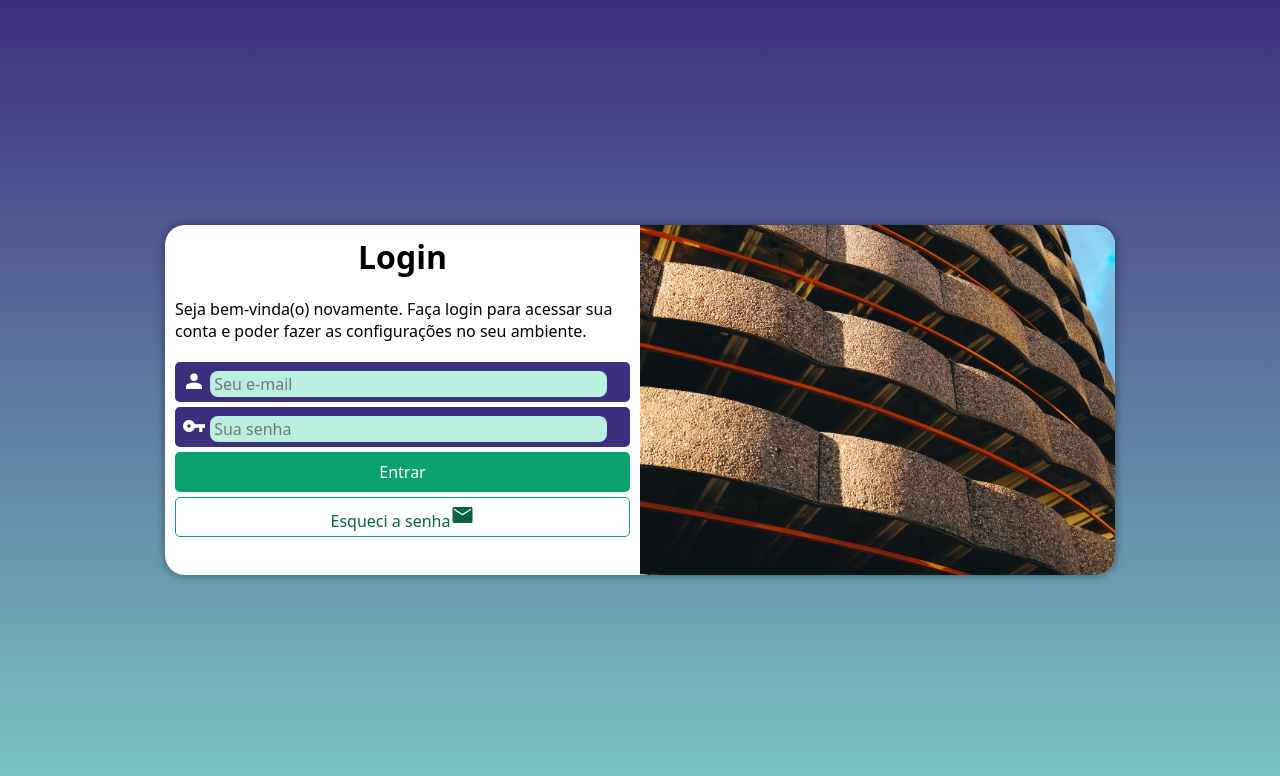
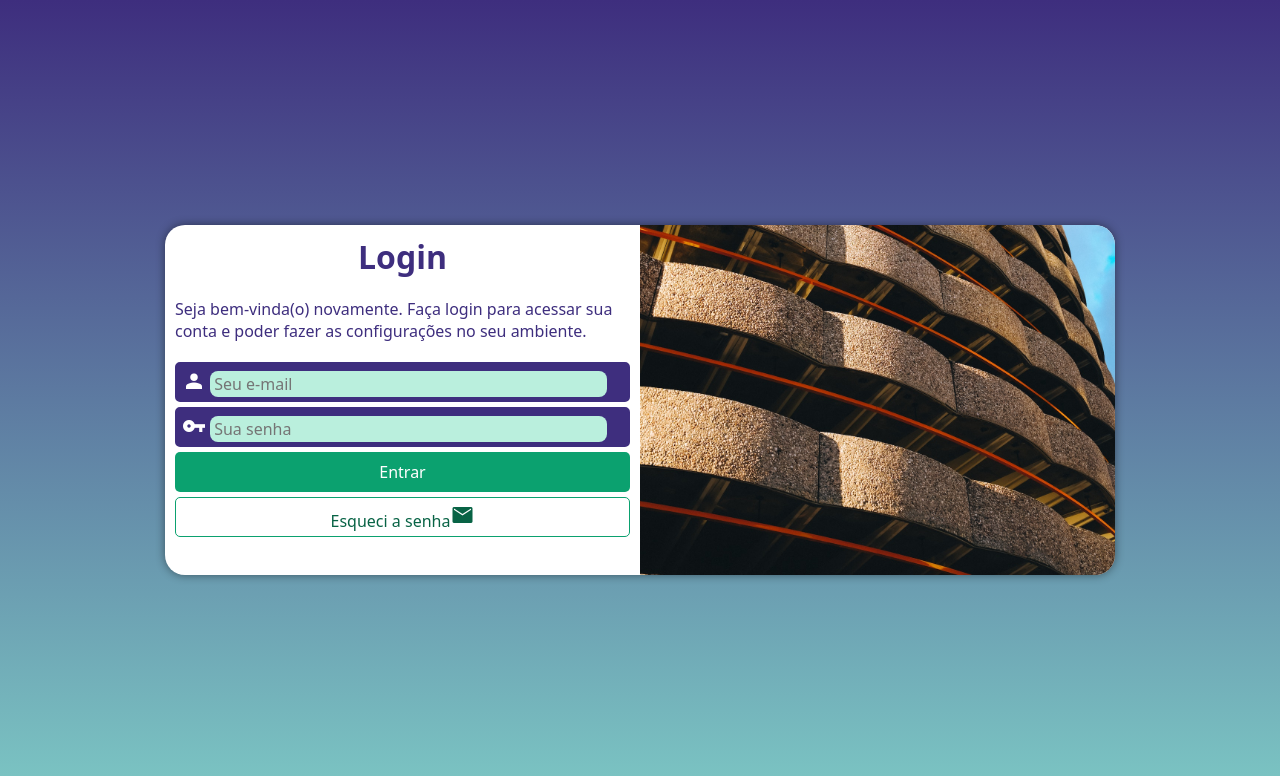
Before and after one commit to sheezarainbow9/projeto-login, a plain HTML site: page index.html in a window 1280 px wide. Drawn offline with nearby package versions, Linux system fonts and the light colour scheme.

Commit message:
Css fixes

```diff
--- a/estilos/style.css
+++ b/estilos/style.css
@@ -58,10 +58,13 @@ section#login> div#formulario {
 div#formulario > h1 {
     text-align: center;
     margin-bottom: 10px;
+    color: #3e2e7e;
 }
 
 div#formulario > p {
     font-size: 0.8em;
+    color: #3e2e7e;
+    margin-top: 5px;
 }
 
 form > div.campo {
```
